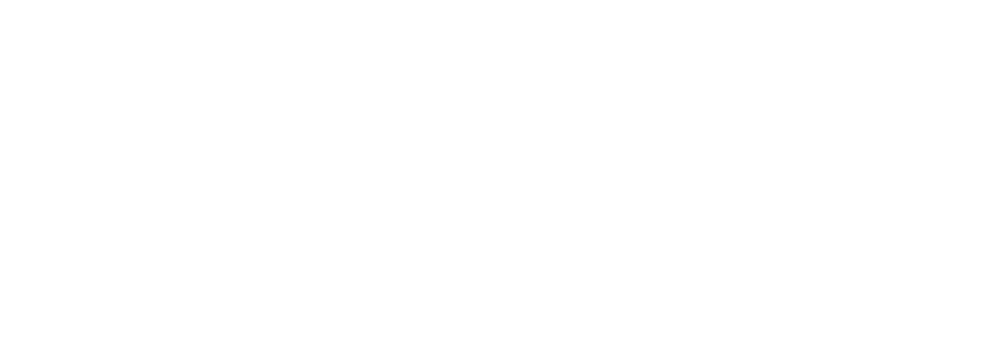
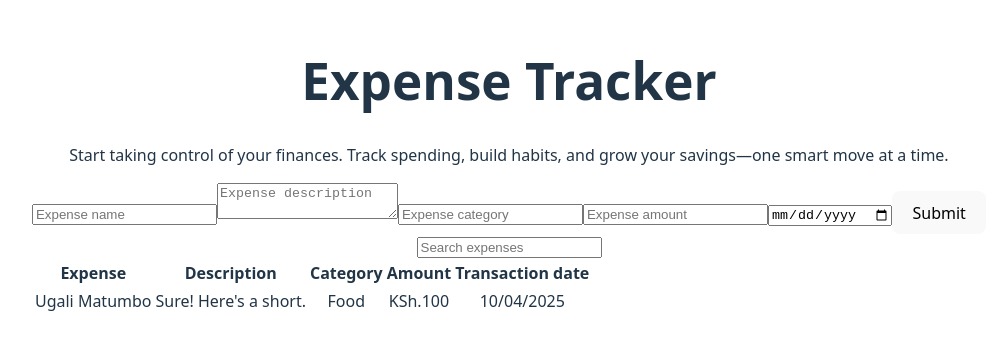
Before and after one commit to theMungai/expense-tracker, a React (Vite) app: page / in a window 1280 px wide. Shown: the part 233-582 px from the top of the page, without its empty margins (131-1128 px from the left). Built offline with nearby package versions, Linux system fonts and the light colour scheme.

Commit message:
Expenses table

```diff
--- a/src/App.jsx
+++ b/src/App.jsx
@@ -1,10 +1,13 @@
+import Header from './Components/Header'
+import Main from './Components/Main'
 import './App.css'
 
 function App() {
 
   return (
     <>
-
+      <Header/>
+      <Main/>
     </>
   )
 }
--- a/src/Components/Expenses.jsx
+++ b/src/Components/Expenses.jsx
@@ -2,7 +2,34 @@
 
 function Expenses() {
   return (
-    <div>
+    <div className='expenses-container'>
+      <input type="text" placeholder='Search expenses' className='search-expenses-input' />
+
+      <div className="expenses-table">
+        <table>
+          <thead>
+            <tr>
+              <th>Expense</th>
+              <th>Description</th>
+              <th>Category</th>
+              <th>Amount</th>
+              <th>Transaction date</th>
+            </tr>
+          </thead>
+
+          <tbody>
+            <tr>
+              <td>Ugali Matumbo</td>
+              <td>Sure! Here's a short.</td>
+              <td>Food</td>
+              <td>KSh.100</td>
+              <td>10/04/2025</td>
+
+            </tr>
+          </tbody>
+        </table>
+
+      </div>
 
     </div>
   )
--- a/src/Components/Main.jsx
+++ b/src/Components/Main.jsx
@@ -1,9 +1,12 @@
 import React from 'react'
+import Form from './Form'
+import Expenses from './Expenses'
 
 function Main () {
   return (
     <div className='Main'>
-
+      <Form/>
+      <Expenses/>
     </div>
   )
 }
```
